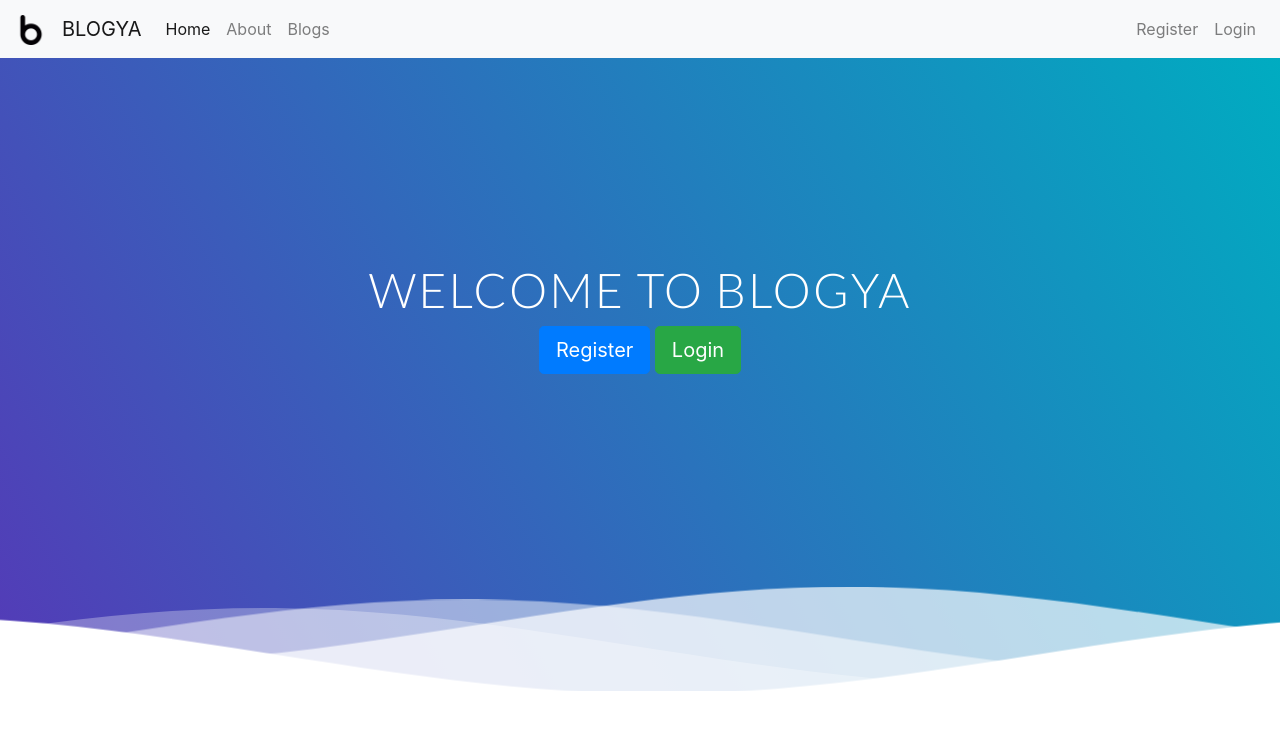
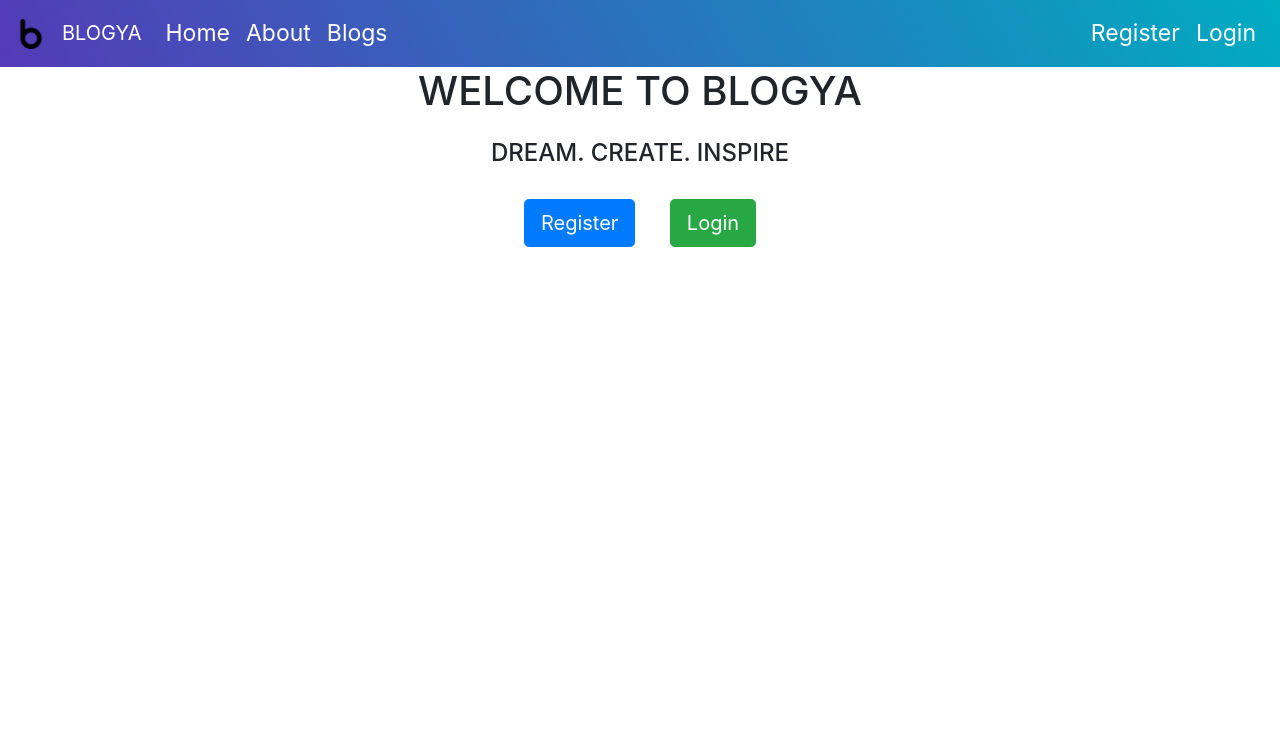
Before and after one commit to SwagataJ/blogya, a Flask app: page / in a window 1280 px wide. Shown: the top 730 px of the page. Run offline with Flask 2, Linux system fonts and the light colour scheme.

Commit message:
Added slogan

```diff
--- a/templates/index.html
+++ b/templates/index.html
@@ -4,7 +4,7 @@
     <meta charset="UTF-8">
     <title>BLOGYA</title>
     <link rel="stylesheet" href="https://cdn.jsdelivr.net/npm/bootstrap@4.6.0/dist/css/bootstrap.min.css" integrity="sha384-B0vP5xmATw1+K9KRQjQERJvTumQW0nPEzvF6L/Z6nronJ3oUOFUFpCjEUQouq2+l" crossorigin="anonymous">
-    <link rel="stylesheet" href="/static/styles.css">
+    <link rel="stylesheet" href="/static/css/styles.css">
     <link rel="apple-touch-icon" sizes="57x57" href="/static/img/apple-icon-57x57.png"><link rel="apple-touch-icon" sizes="60x60" href="/static/img/apple-icon-60x60.png">
     <link rel="apple-touch-icon" sizes="72x72" href="/static/img/apple-icon-72x72.png">
     <link rel="apple-touch-icon" sizes="76x76" href="/static/img/apple-icon-76x76.png">
@@ -23,16 +23,50 @@
     <meta name="theme-color" content="#ffffff">
 </head>
 <body>
-{% include 'includes/_navbar.html' %}
+<nav class="navbar navbar-expand-lg navbar-light bg-light" style="background: linear-gradient(60deg, rgba(84,58,183,1) 0%, rgba(0,172,193,1) 100%); position: relative">
+  <a class="navbar-brand" href="#">
+    <img src="/static/img/app-logo.png" width="30" height="30" alt="">
+  </a>
+  <a class="navbar-brand" style="color: white" href="#">BLOGYA</a>
+  <button class="navbar-toggler" type="button" data-toggle="collapse" data-target="#navbarSupportedContent" aria-controls="navbarSupportedContent" aria-expanded="false" aria-label="Toggle navigation">
+    <span class="navbar-toggler-icon"></span>
+  </button>
+
+  <div class="collapse navbar-collapse" id="navbarSupportedContent">
+    <ul class="navbar-nav mr-auto" style="font-size: large">
+      <li class="nav-item active">
+        <a class="nav-link" style="font-size: 23px; color: white" href="/">Home<span class="sr-only">(current)</span></a>
+      </li>
+      <li class="nav-item">
+        <a class="nav-link" style="font-size: 23px; color: white" href="/about">About</a>
+      </li>
+      <li class="nav-item">
+        <a class="nav-link" style="font-size: 23px; color: white" href="/articles">Blogs</a>
+      </li>
+    </ul>
+    <ul class="navbar-nav ml-auto" style="font-size: large">
+        {% if session['logged_in'] == True %}
+          <li class="nav-item"><a class="nav-link" style="font-size: 23px; color: white" href="/dashboard">Dashboard</a></li>
+          <li class="nav-item"><a class="nav-link" style="font-size: 23px; color: white" href="/logout">Logout</a></li>
+        {% else %}
+          <li class="nav-item"><a class="nav-link" style="font-size: 23px; color: white" href="/register">Register</a></li>
+          <li class="nav-item"><a class="nav-link" style="font-size: 23px; color: white" href="/login">Login</a>
+        {% endif %}
+      </ul>
+  </div>
+</nav>
 
 <div class="header">
 
 <!--Content before waves-->
 <div class="inner-header flex">
     <div class="text-center">
-    <h1>WELCOME TO BLOGYA</h1>
+    <h1 style="margin-bottom: 0px">WELCOME TO BLOGYA</h1>
+    <br style="margin-top: 0px">
+    <h1 style="font-size: x-large">DREAM. CREATE. INSPIRE</h1>
+    <br>
     {% if session.logged_in == NULL %}
-      <a href="/register" class="btn btn-primary btn-lg">Register</a>
+      <a href="/register" class="btn btn-primary btn-lg" style="margin-right: 30px">Register</a>
       <a href="/login" class="btn btn-success btn-lg">Login</a>
     {% endif %}
   </div>
```
